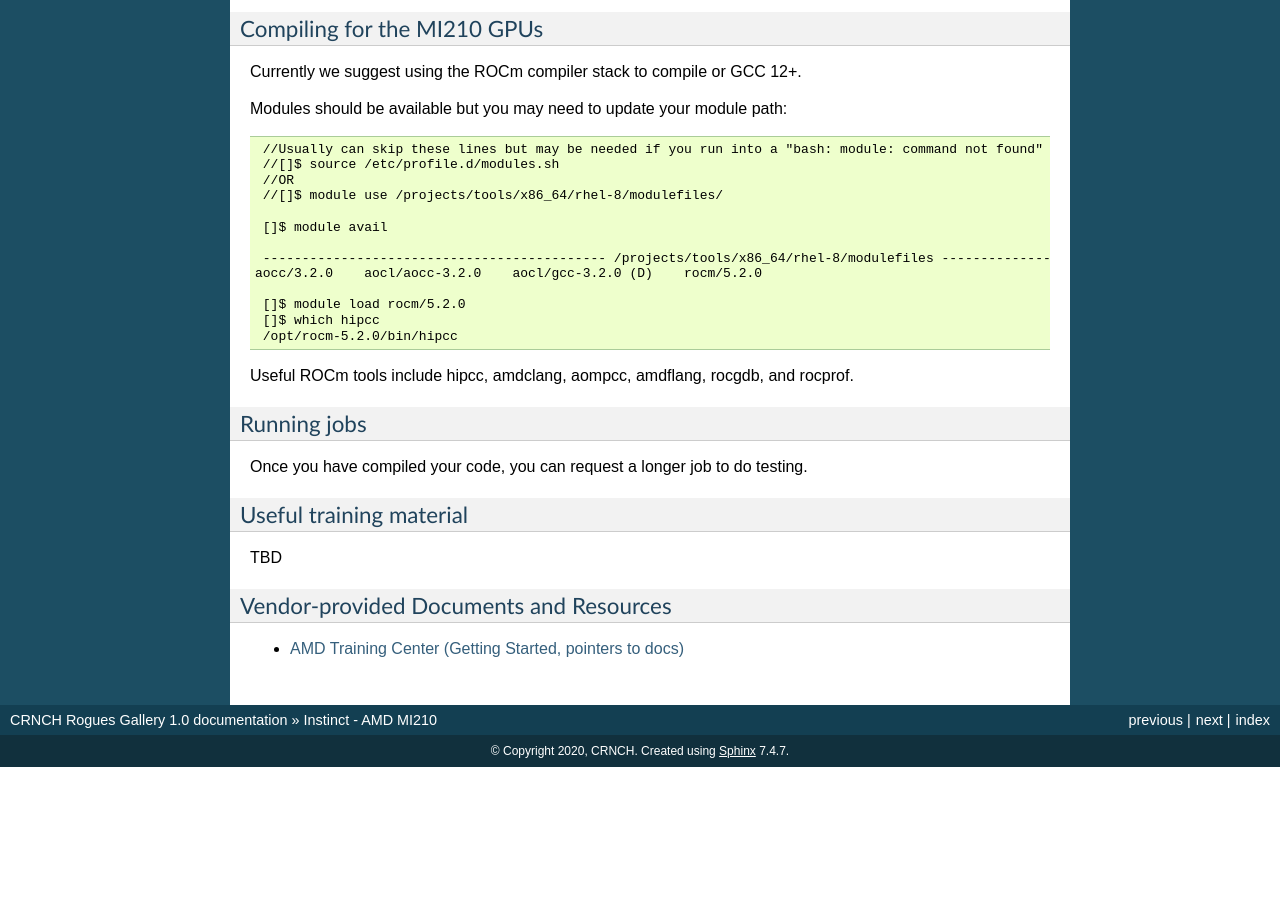
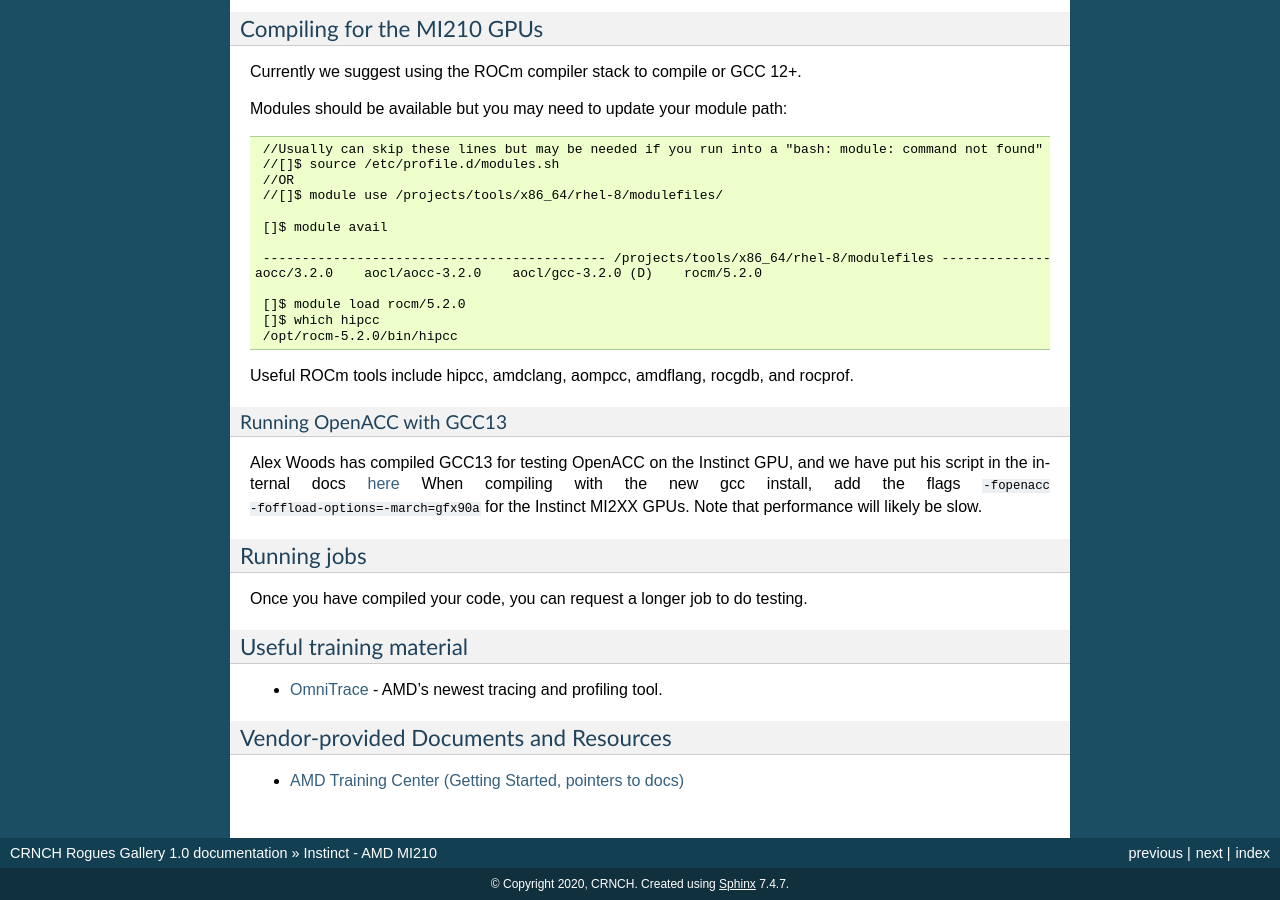
Before and after one commit to gt-crnch-rg/read-the-docs, a Sphinx documentation site: the page built from docs/gpu/instinct-mi210.rst, in a window 1280 px wide and 900 px high, scrolled down 927 px. Built offline with Sphinx 7.4.7, drawn with Linux system fonts in a browser that asks for light colours; pages that are not in the unit, such as notebooks, are missing from menus; before the commit the page ends 1694 px from its top, so only the background shows below that; some of the changed text lies outside the part shown.

Commit message:
Update instinct-mi210.rst

```diff
--- a/docs/gpu/instinct-mi210.rst
+++ b/docs/gpu/instinct-mi210.rst
@@ -99,6 +99,10 @@
 
 Useful ROCm tools include hipcc, amdclang, aompcc, amdflang, rocgdb, and rocprof.
 
+Running OpenACC with GCC13
+~~~~~~~~~~~~
+Alex Woods has compiled GCC13 for testing OpenACC on the Instinct GPU, and we have put his script in the internal docs `here <https://github.gatech.edu/crnch-rg/rogues-docs/blob/master/hpc/amd-gpu/build-gcc13-amdgpu.sh>`__ When compiling with the new gcc install, add the flags :code:`-fopenacc -foffload-options=-march=gfx90a` for the Instinct MI2XX GPUs. Note that performance will likely be slow.
+
 Running jobs
 ------------
 
@@ -108,7 +112,7 @@
 Useful training material
 ------------------------
 
-TBD
+- `OmniTrace <https://amdresearch.github.io/omnitrace/>`__ - AMD's newest tracing and profiling tool.
 
 Vendor-provided Documents and Resources
 ---------------------------------------
```
